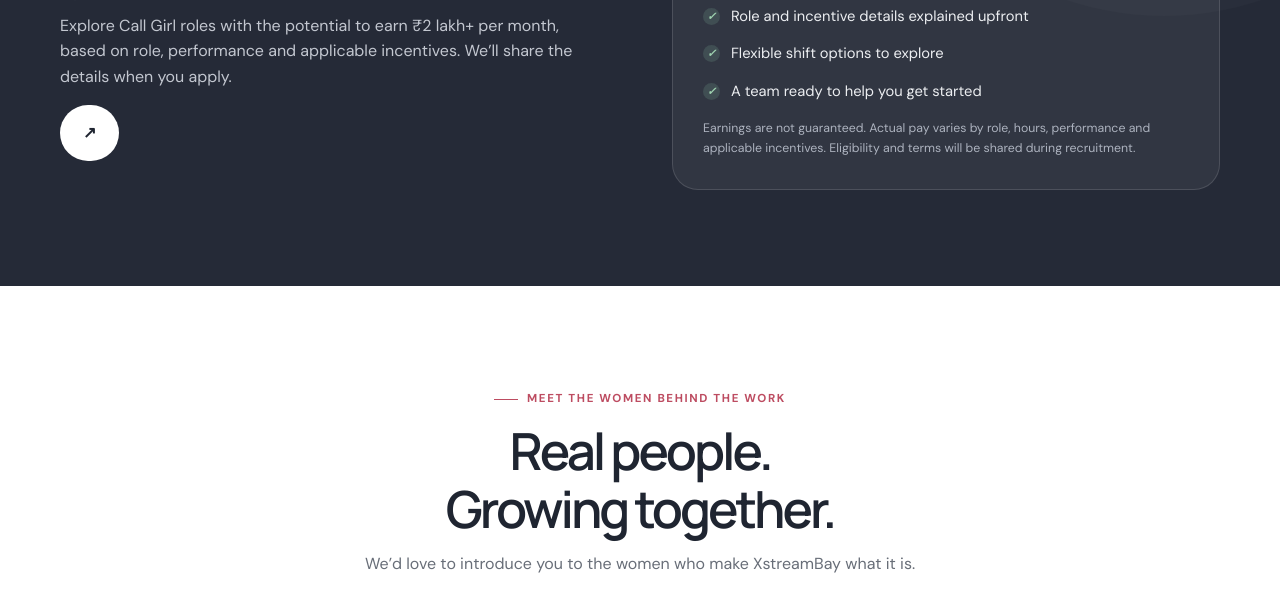
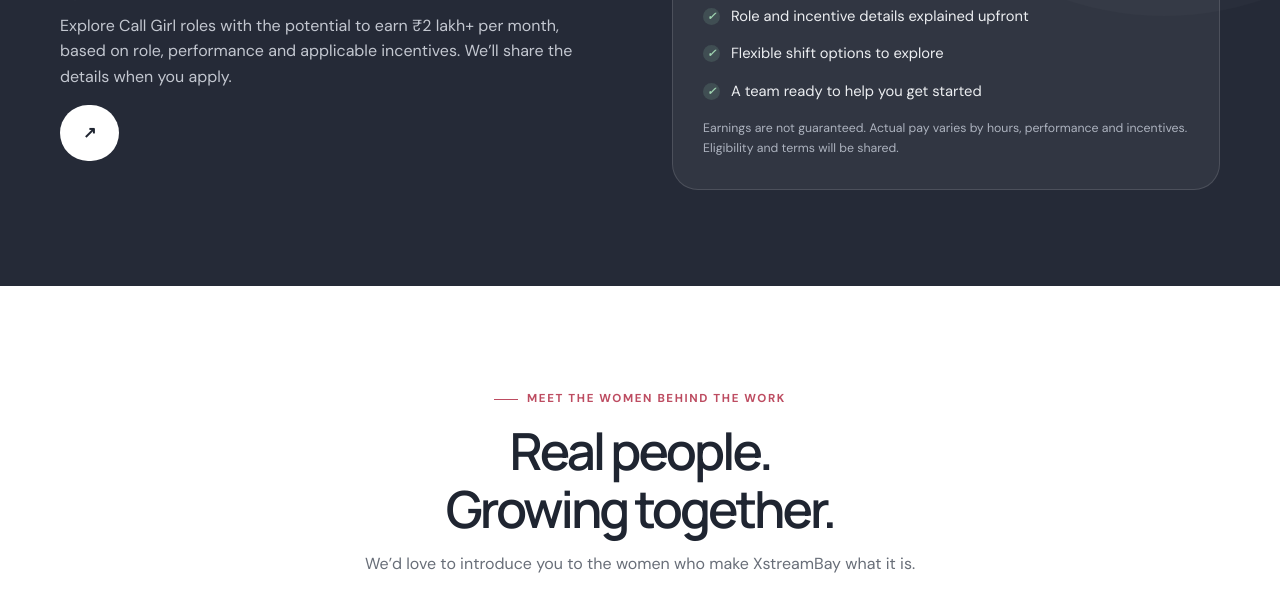
Before and after one commit to anshuman0427/Xstreambay-online, a website: page index.html in a window 1280 px wide. Shown: the part 2347-2949 px from the top of the page. Drawn offline with Linux system fonts and the light colour scheme.

Commit message:
Update index.html

```diff
--- a/index.html
+++ b/index.html
@@ -963,8 +963,8 @@
             <div><i class="check">✓</i> Flexible shift options to explore</div>
             <div><i class="check">✓</i> A team ready to help you get started</div>
           </div>
-          <p class="disclaimer">Earnings are not guaranteed. Actual pay varies by role, hours, performance and
-            applicable incentives. Eligibility and terms will be shared during recruitment.</p>
+          <p class="disclaimer">Earnings are not guaranteed. Actual pay varies by hours, performance and
+       incentives. Eligibility and terms will be shared.</p>
         </div>
       </div>
     </section>
```
